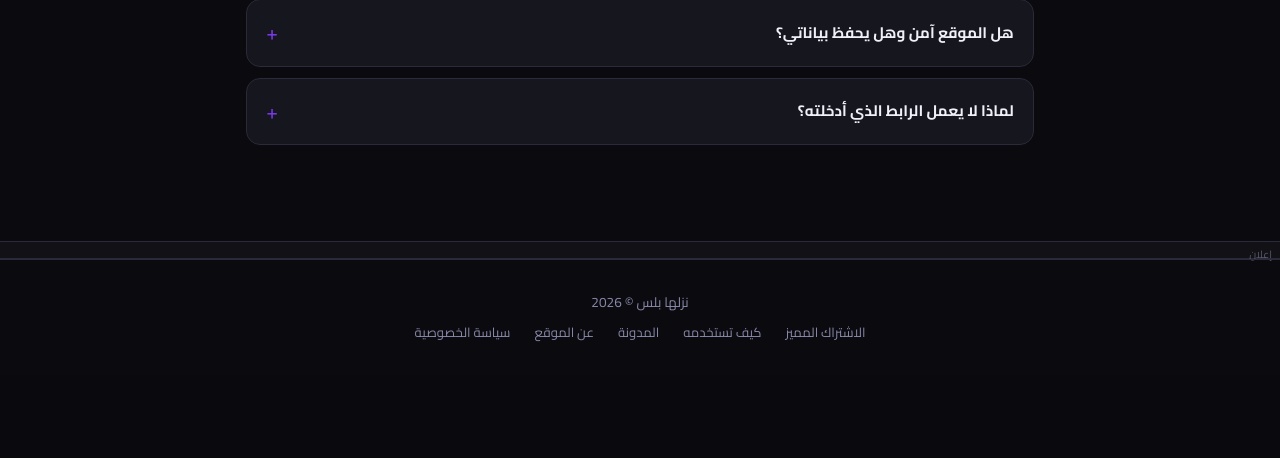
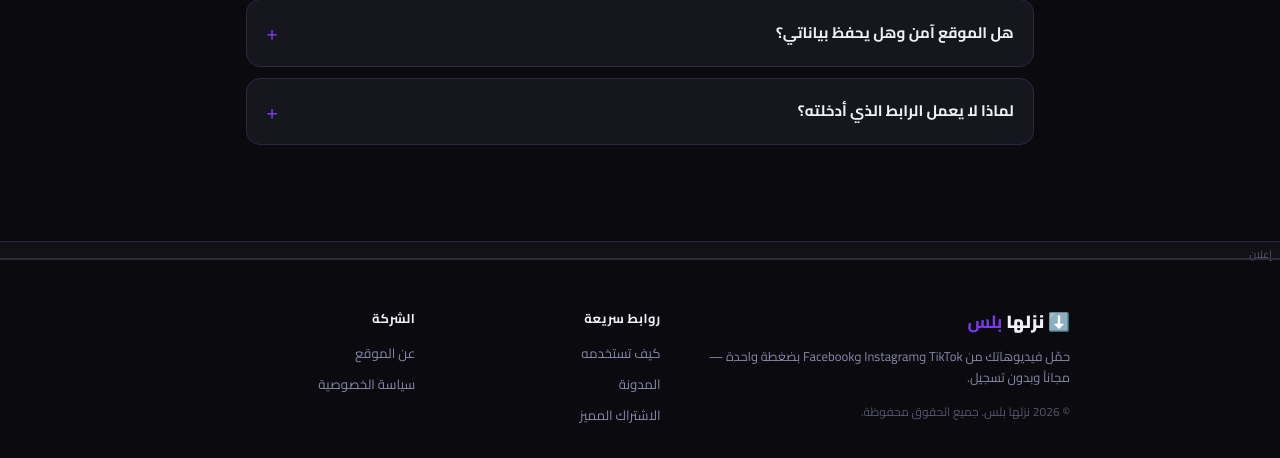
Before and after one commit to Ahmedmutlag/VIP-, a Flask app: template templates/index.html in a window 1280 px wide. Shown: the part 2777-3235 px from the top of the page. Before the commit the page ends 3119 px from the top, so only its background shows below. Run offline with Flask 3, Linux system fonts and the light colour scheme; the template is opened without the code that fills it, so the values that code supplies are empty.

Commit message:
Redesign footer with 3-column layout and add nav CTA button

```diff
--- a/static/css/style.css
+++ b/static/css/style.css
@@ -78,9 +78,16 @@ body {
 [data-theme="light"] .logo-name { color: #1a1a2e; }
 .logo-icon { font-size: 1.6rem; }
 .accent { color: var(--accent2); }
-.nav-links { display: flex; gap: 1.5rem; }
+.nav-links { display: flex; gap: 1.5rem; align-items: center; }
 .nav-links a { color: var(--muted); text-decoration: none; font-weight: 600; transition: color .2s; }
 .nav-links a:hover { color: var(--text); }
+.nav-cta {
+  background: linear-gradient(135deg, var(--accent), var(--accent2));
+  color: #fff !important; padding: .3rem .9rem;
+  border-radius: 999px; font-size: .82rem !important;
+  font-weight: 700 !important; transition: opacity .2s !important;
+}
+.nav-cta:hover { opacity: .85; color: #fff !important; }
 
 /* ===== Ad Banners ===== */
 .ad-banner {
@@ -387,14 +394,37 @@ main { position: relative; z-index: 1; max-width: 820px; margin: 0 auto; padding
 
 /* ===== Footer ===== */
 .footer {
-  text-align: center; padding: 2rem 1rem;
   border-top: 1px solid var(--border);
   color: var(--muted); font-size: .85rem;
   position: relative; z-index: 1;
+  padding: 3rem 1.5rem 2rem;
 }
-.footer-links { display: flex; gap: 1.5rem; justify-content: center; margin-top: .5rem; }
-.footer-links a { color: var(--muted); text-decoration: none; font-size: .82rem; }
-.footer-links a:hover { color: var(--text); }
+.footer-grid {
+  max-width: 860px; margin: 0 auto;
+  display: grid;
+  grid-template-columns: 1.8fr 1fr 1fr;
+  gap: 2.5rem;
+  text-align: right;
+}
+.footer-brand .footer-logo {
+  font-size: 1.1rem; font-weight: 800;
+  color: var(--text); margin-bottom: .6rem;
+}
+.footer-brand .footer-logo strong { color: var(--accent); }
+.footer-desc { font-size: .8rem; line-height: 1.7; margin-bottom: .8rem; }
+.footer-copy { font-size: .75rem; opacity: .6; }
+.footer-col { display: flex; flex-direction: column; gap: .6rem; }
+.footer-col-title {
+  font-size: .8rem; font-weight: 700;
+  color: var(--text); margin-bottom: .3rem;
+  text-transform: uppercase; letter-spacing: .04em;
+}
+.footer-col a { color: var(--muted); text-decoration: none; font-size: .83rem; transition: color .2s; }
+.footer-col a:hover { color: var(--accent); }
+@media (max-width: 600px) {
+  .footer-grid { grid-template-columns: 1fr 1fr; }
+  .footer-brand { grid-column: 1 / -1; }
+}
 
 /* ===== Ad Modal (Interstitial) ===== */
 .ad-overlay {
--- a/templates/index.html
+++ b/templates/index.html
@@ -141,7 +141,7 @@
     <nav class="nav-links">
       <a href="/how-to-use">كيف تستخدمه</a>
       <a href="/blog">المدونة</a>
-      <a href="/about">عن الموقع</a>
+      <a href="#pricing" class="nav-cta">⭐ المميز</a>
     </nav>
     <button class="theme-toggle" id="themeToggle" onclick="toggleTheme()" title="تبديل الوضع">🌙</button>
   </header>
@@ -606,13 +606,23 @@
   </div>
 
   <footer class="footer">
-    <p>نزلها بلس &copy; 2026</p>
-    <div class="footer-links">
-      <a href="#pricing">الاشتراك المميز</a>
-      <a href="/how-to-use">كيف تستخدمه</a>
-      <a href="/blog">المدونة</a>
-      <a href="/about">عن الموقع</a>
-      <a href="/privacy">سياسة الخصوصية</a>
+    <div class="footer-grid">
+      <div class="footer-brand">
+        <div class="footer-logo">⬇️ <span>نزلها <strong>بلس</strong></span></div>
+        <p class="footer-desc">حمّل فيديوهاتك من TikTok وInstagram وFacebook بضغطة واحدة — مجاناً وبدون تسجيل.</p>
+        <p class="footer-copy">&copy; 2026 نزلها بلس. جميع الحقوق محفوظة.</p>
+      </div>
+      <div class="footer-col">
+        <h4 class="footer-col-title">روابط سريعة</h4>
+        <a href="/how-to-use">كيف تستخدمه</a>
+        <a href="/blog">المدونة</a>
+        <a href="#pricing">الاشتراك المميز</a>
+      </div>
+      <div class="footer-col">
+        <h4 class="footer-col-title">الشركة</h4>
+        <a href="/about">عن الموقع</a>
+        <a href="/privacy">سياسة الخصوصية</a>
+      </div>
     </div>
   </footer>
 
```
